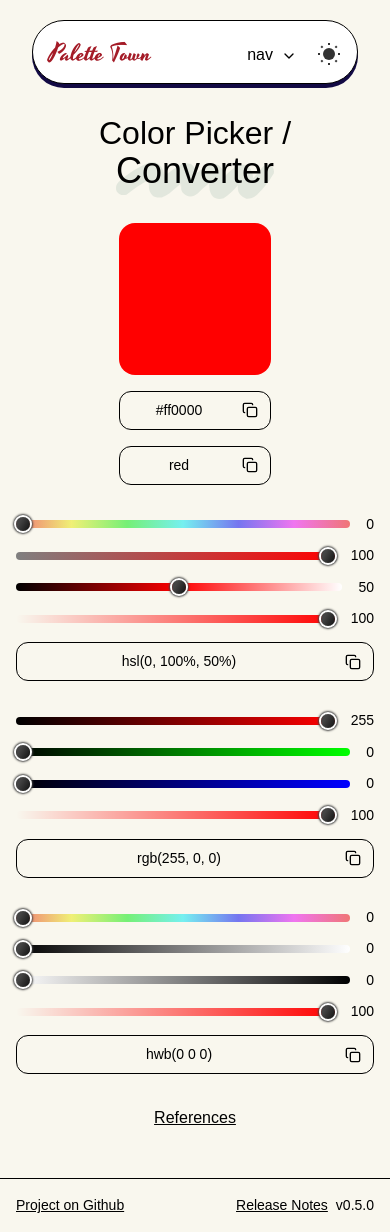
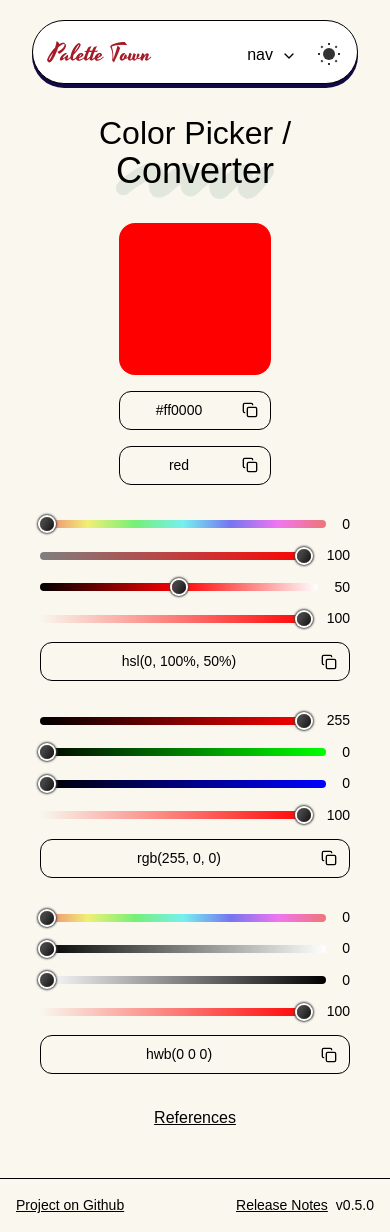
Before and after one commit to nithyarakash-t/palette-town, a React (Vite) app: page /colorpicker in a window 390 px wide. Built offline with nearby package versions, Linux system fonts and the light colour scheme; a web font is replaced by a local one.

Commit message:
minor fix

```diff
--- a/src/components/apps/colorpicker/main/Main.scss
+++ b/src/components/apps/colorpicker/main/Main.scss
@@ -22,16 +22,23 @@
         flex-direction: column;
         gap: 2rem;
         width: 100%;
+        padding: 0 var(--_right-column-padding);
     }
     &__wrap {
+        --_right-column-padding: 0;
         --_result-width: 9.5rem;
         display: grid;
         gap: 2rem;
         grid-template-columns: var(--_result-width) 1fr;
 
         @media (max-width: 600px) {
+            --_right-column-padding: 2rem;
             grid-template-columns: 1fr;
             place-items: center;
         }
+
+        @media (max-width: 400px) {
+            --_right-column-padding: 1.5rem;
+        }
     }
 }
```
